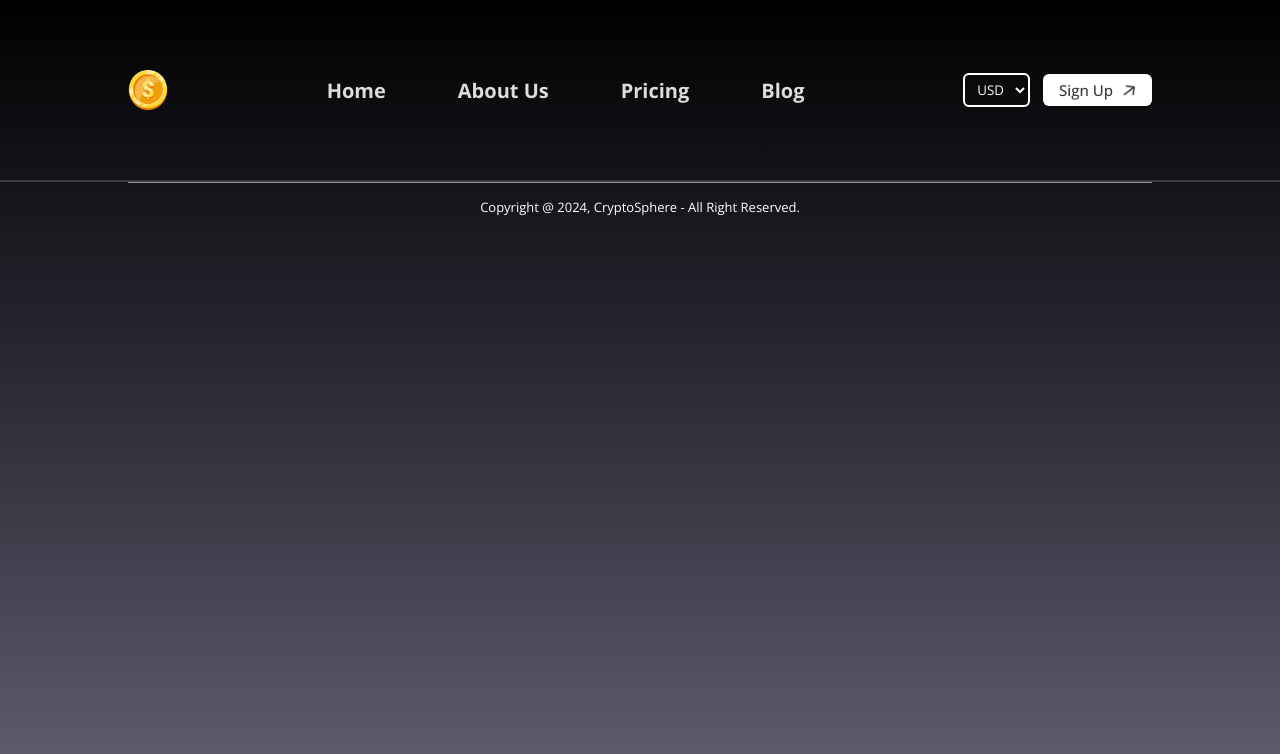
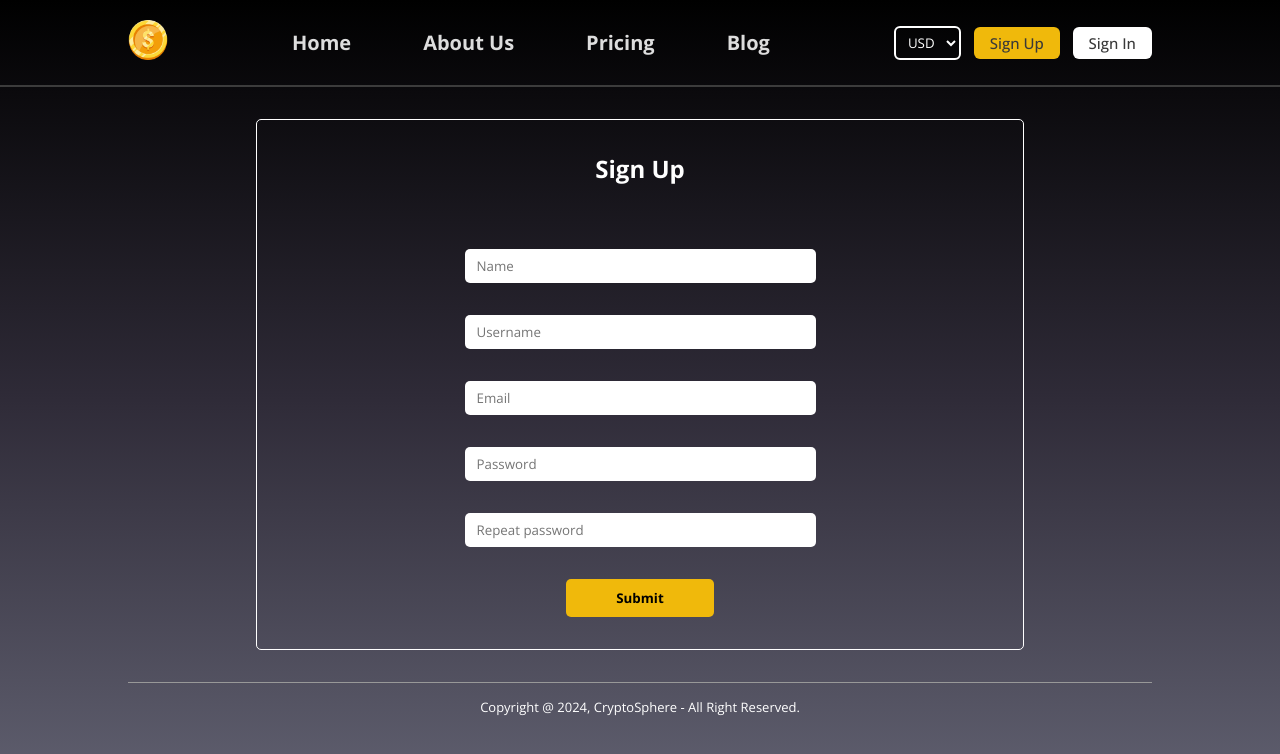
Before and after one commit to VinhNguyenTCU/CryptoSphere, a React (Vite) app: page /sign-up in a window 1280 px wide. Shown: the top 754 px of the page. Built offline with nearby package versions, Linux system fonts and the light colour scheme; no server answers.

Commit message:
sign-up page

```diff
--- a/package.json
+++ b/package.json
@@ -13,7 +13,8 @@
     "react": "^18.2.0",
     "react-dom": "^18.2.0",
     "react-google-charts": "^4.0.1",
-    "react-router-dom": "^6.23.1"
+    "react-router-dom": "^6.23.1",
+    "remixicon": "^4.3.0"
   },
   "devDependencies": {
     "@types/react": "^18.2.66",
--- a/src/App.jsx
+++ b/src/App.jsx
@@ -5,6 +5,7 @@ import Home from './pages/Home/Home'
 import Coin from './pages/Coin/Coin'
 import Footer from "./components/Footer/Footer";
 import About from "./pages/About/About";
+import SignUp from "./pages/SignUp/SignUp";
 
 const App = () => {
   return (
@@ -14,6 +15,7 @@ const App = () => {
         <Route path="/" element={<Home/>}></Route>
         <Route path="/coin/:coinId" element={<Coin/>}></Route>
         <Route path="/about" element={<About/>}></Route>
+        <Route path="/sign-up" element={<SignUp></SignUp>}></Route>
       </Routes>
       <Footer></Footer>
     </div>
--- a/src/components/Navbar/Navbar.css
+++ b/src/components/Navbar/Navbar.css
@@ -50,7 +50,22 @@
     color: white;
 }
 
-.nav-bar button{
+.nav-bar .sign-up{
+    display: flex;
+    align-items: center;
+    gap: 10px;
+    padding: 6px 16px;
+    border-radius: 6px;
+    font-size: 15px;
+    font-weight: 500;
+    color: #393939;
+    background: #f0b90b;
+    border: none;
+    cursor: pointer;
+    transition: 300ms;
+}
+
+.nav-bar .sign-in{
     display: flex;
     align-items: center;
     gap: 10px;
@@ -65,13 +80,15 @@
     transition: 300ms;
 }
 
-.nav-bar button:hover{
-    background-color: #393939;
-    color: white;
+
+.nav-bar .sign-up:hover{
+    background-color: #efd069;
+    color: black;
 }
 
-.nav-bar button img{
-    width: 13px;
+.nav-bar .sign-in:hover{
+    background-color: #c3c1c1;
+    color: black;
 }
 
 @media (max-width: 900px){
--- a/src/components/Navbar/Navbar.jsx
+++ b/src/components/Navbar/Navbar.jsx
@@ -1,7 +1,6 @@
 import React, { useContext } from "react";
 import './Navbar.css';
 import dollar from "../../assets/dollar.png";
-import arrow from "../../assets/arrow_icon.png";
 import { CoinContext } from "../../context/CoinContext";
 import { Link } from 'react-router-dom';
 
@@ -57,7 +56,8 @@ const Navbar = () => {
                     <option value="jpy">JPY</option>
                     <option value="gbp">GBP</option>
                 </select>
-                <button>Sign Up <img src={arrow} alt="arrow_icon"/></button>
+                <Link to={`/sign-up`}><button className="sign-up">Sign Up</button></Link>
+                <button className="sign-in">Sign In</button>
             </div>
         </div>
     )
--- a/src/pages/About/About.css
+++ b/src/pages/About/About.css
@@ -2,7 +2,7 @@
     color: #f0b90b;
     display: flex;
     justify-content: center;
-    padding-top: 3rem;
+    padding: 3rem 1rem;
 }
 
 .container h1{
@@ -11,9 +11,10 @@
     text-align:justify;
     width: 60%;
     margin: 0 auto;
+    padding-bottom: 2rem;
 }
 
-.logo{
+.logo1{
     display: flex;
     width: 200px;
     height: 200px;
--- a/src/pages/About/About.jsx
+++ b/src/pages/About/About.jsx
@@ -9,7 +9,7 @@ const About = () => {
                 <div>
                     <h2>OUR VISION</h2>
                     <h1>Cryptocurrency in Every Wallet</h1>
-                    <img src={dollar} className="logo" alt="logo picture" />
+                    <img src={dollar} className="logo1" alt="logo picture" />
                 </div>
                 <div>
                     <h2>OUR MISSION</h2>
--- /dev/null
+++ b/src/pages/SignUp/SignUp.css
@@ -0,0 +1,55 @@
+.form{
+    border: solid 1px white;
+    margin: 2rem auto;
+    border-radius: 5px;
+    width: 60%;
+}
+
+.form .title{
+    display: flex;
+    justify-content: center;
+    text-align: center;
+    margin: 2rem;
+}
+
+.form-detail{
+    display: flex;
+    margin: auto;
+    flex-direction: column;
+    padding: 2rem 1rem;
+    gap: 2rem;
+    width: 50%;
+}
+
+.form-control{
+    border: none;
+    padding: 0.5rem 12px;
+    border-radius: 5px;
+    color: black;
+}
+
+.submit-button{
+    display: flex;
+    justify-content: center;
+    padding-bottom: 2rem;
+}
+
+.submit-button button{
+    border: none;
+    background-color: #f0b90b;
+    padding: 10px 50px;
+    border-radius: 5px;
+    font-weight: 700;
+    cursor: pointer;
+}
+
+.submit-button button:hover{
+    background-color: #f4ce52;
+}
+
+@media (max-width: 500px) {
+    .form{
+        border: none;
+        width: 100%;
+    }
+}
--- /dev/null
+++ b/src/pages/SignUp/SignUp.jsx
@@ -0,0 +1,29 @@
+import React from "react";
+import "./SignUp.css";
+
+const SignUp = () => {
+    return (
+        <div>
+            <div className="form">
+                <div>
+                    <h2 className="title">Sign Up</h2>
+                </div>
+
+                <div className="form-detail">
+                    <input type="text" id="registerName" className="form-control" placeholder="Name"/>
+                    <input type="text" id="registerUserName" className="form-control" placeholder="Username"/>
+                    <input type="text" id="registerEmail" className="form-control" placeholder="Email"/>
+                    <input type="text" id="registerPassword" className="form-control" placeholder="Password"/>
+                    <input type="text" id="registerPassword" className="form-control" placeholder="Repeat password"/>
+                </div>
+
+                <div className="submit-button">
+                    <button>Submit</button>
+                </div>
+            </div>
+
+        </div>
+    )
+}
+
+export default SignUp
```
Also changed, not shown: src/assets/facebook-fill.png (added), 1 other file (tests, documents, lock files or other folders).
